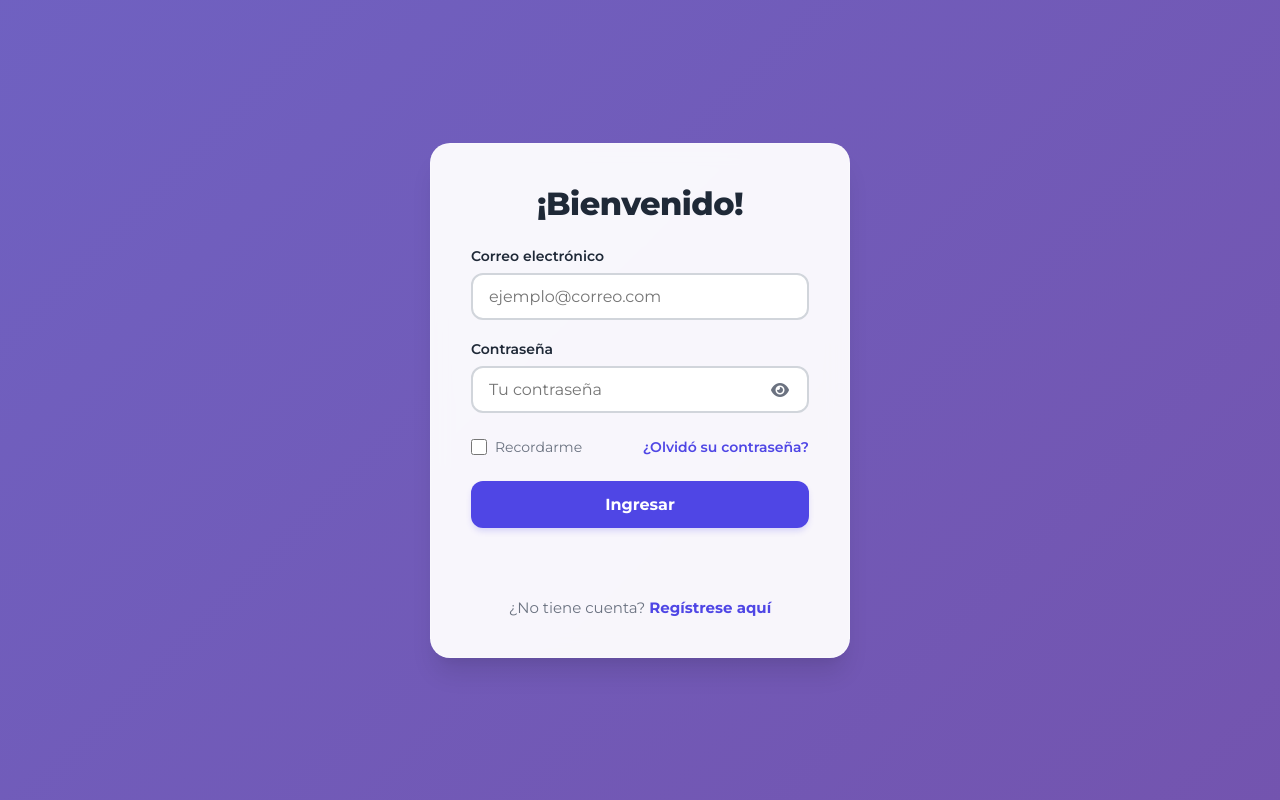
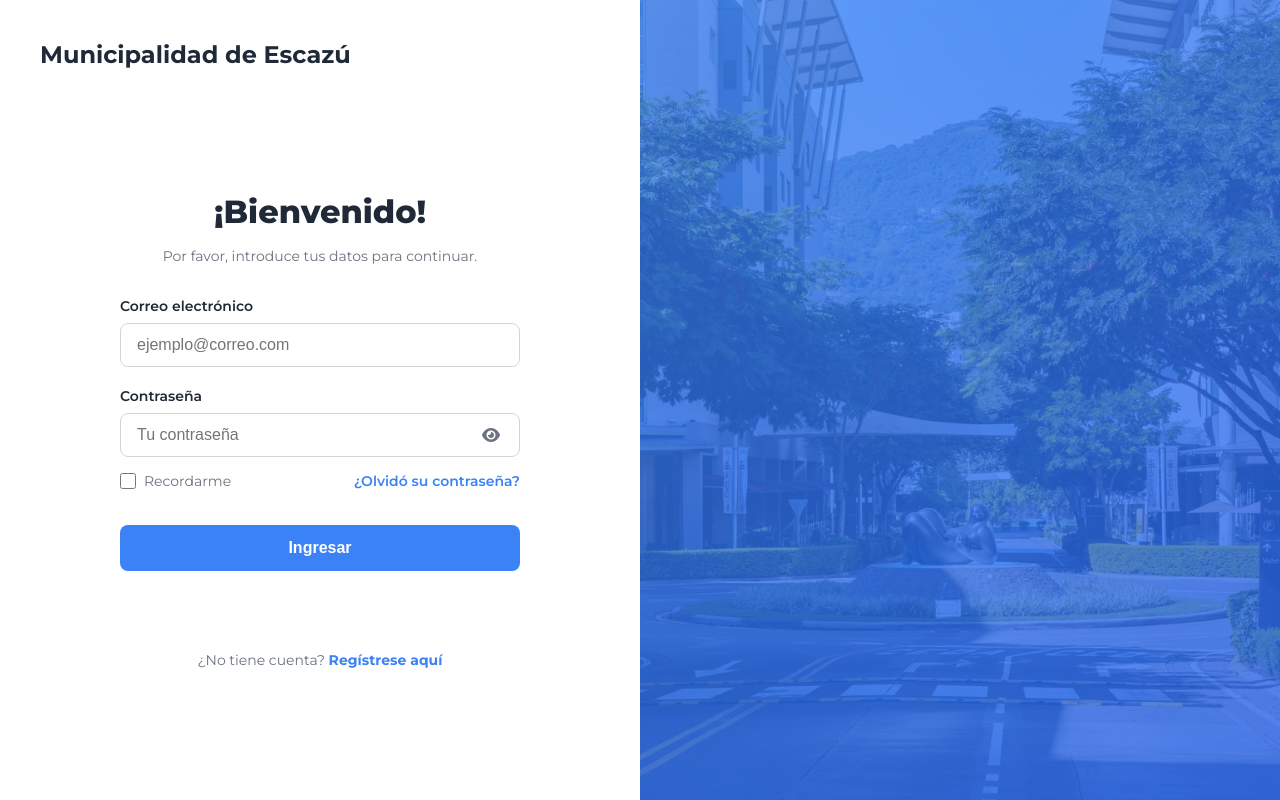
Before and after one commit to tormentionrex-hub/Proyecto_Municipalidad, a website: page public/pages/login.html in a window 1280 px wide. Drawn offline with Linux system fonts and the light colour scheme.

Commit message:
Cambios de diseño en login

```diff
--- a/public/src/styles/login.css
+++ b/public/src/styles/login.css
@@ -1,120 +1,115 @@
-:root {
-    --primary-color: #4f46e5;
-    --primary-hover: #4338ca;
-    --bg-gradient: linear-gradient(135deg, #667eea 0%, #764ba2 100%);
-    --card-bg: rgba(255, 255, 255, 0.95);
-    --glass-bg: rgba(255, 255, 255, 0.8);
-    --text-main: #1f2937;
-    --text-muted: #6b7280;
-    --input-border: #d1d5db;
-    --input-focus: #4f46e5;
-    --shadow-premium: 0 20px 25px -5px rgba(0, 0, 0, 0.1), 0 10px 10px -5px rgba(0, 0, 0, 0.04);
-}
+/* Fuentes */
+@import url('https://fonts.googleapis.com/css2?family=Montserrat:wght@400;600;700&display=swap');
 
-/* RESET */
 * {
     margin: 0;
     padding: 0;
     box-sizing: border-box;
-    font-family: 'Montserrat', sans-serif;
 }
 
 body {
+    font-family: 'Montserrat', sans-serif;
+    overflow-x: hidden;
+}
+
+/* Contenedor principal - Split Screen */
+.contenedorLogin {
+    display: grid;
+    grid-template-columns: 1fr 1fr;
     min-height: 100vh;
+    width: 100%;
+}
+
+/* Lado izquierdo - Formulario */
+.contenedorLogin::before {
+    display: none;
+}
+
+.cardLogin {
+    grid-column: 1;
     display: flex;
+    flex-direction: column;
     justify-content: center;
     align-items: center;
-    background: var(--bg-gradient);
-    background-size: 400% 400%;
-    animation: gradientBG 15s ease infinite;
-    padding: 20px;
+    padding: 120px 80px 60px;
+    background: #ffffff;
+    box-shadow: none;
+    border: none;
+    border-radius: 0;
+    max-width: 100%;
+    text-align: center;
 }
 
-@keyframes gradientBG {
-    0% { background-position: 0% 50%; }
-    50% { background-position: 100% 50%; }
-    100% { background-position: 0% 50%; }
-}
-
-/* Contenedor principal */
-.contenedorLogin {
-    width: 100%;
-    max-width: 420px;
-    perspective: 1000px;
-}
-
-/* Tarjeta con Glassmorphism */
-.cardLogin {
-    background: var(--card-bg);
-    backdrop-filter: blur(10px);
-    -webkit-backdrop-filter: blur(10px);
-    padding: 40px;
-    border-radius: 20px;
-    box-shadow: var(--shadow-premium);
-    width: 100%;
-    text-align: center;
-    border: 1px solid rgba(255, 255, 255, 0.3);
-    animation: cardEntrance 0.8s cubic-bezier(0.16, 1, 0.3, 1);
-}
-
-@keyframes cardEntrance {
-    from {
-        opacity: 0;
-        transform: translateY(30px) rotateX(-10deg);
-    }
-    to {
-        opacity: 1;
-        transform: translateY(0) rotateX(0);
-    }
+/* Logo en la esquina superior izquierda */
+.cardLogin::before {
+    content: "Municipalidad de Escazú";
+    position: absolute;
+    top: 40px;
+    left: 40px;
+    font-size: 24px;
+    font-weight: 700;
+    color: #1f2937;
 }
 
 .cardLogin h2 {
-    margin-bottom: 24px;
+    margin-bottom: 32px;
     font-size: 32px;
     font-weight: 800;
-    color: var(--text-main);
-    letter-spacing: -0.5px;
+    color: #1f2937;
+    text-align: center;
+}
+
+.cardLogin h2::after {
+    content: "Por favor, introduce tus datos para continuar.";
+    display: block;
+    font-size: 14px;
+    font-weight: 400;
+    color: #6b7280;
+    margin-top: 16px;
+    text-align: center;
 }
 
 /* Form Styles */
 #formLogin {
+    width: 100%;
+    max-width: 400px;
     display: flex;
     flex-direction: column;
     gap: 20px;
 }
 
 .grupoInput {
-    text-align: left;
     display: flex;
     flex-direction: column;
     gap: 8px;
+    text-align: left;
+    width: 100%;
 }
 
 .grupoInput label {
     font-size: 14px;
     font-weight: 600;
-    color: var(--text-main);
+    color: #1f2937;
 }
 
-/* Inputs */
 .grupoInput input[type="email"],
 .grupoInput input[type="password"] {
     width: 100%;
     padding: 12px 16px;
-    border: 2px solid var(--input-border);
-    border-radius: 12px;
+    border: 1px solid #d1d5db;
+    border-radius: 8px;
     font-size: 16px;
-    transition: all 0.3s cubic-bezier(0.4, 0, 0.2, 1);
+    transition: all 0.2s;
     background: white;
 }
 
 .grupoInput input:focus {
-    border-color: var(--input-focus);
-    box-shadow: 0 0 0 4px rgba(79, 70, 229, 0.1);
+    border-color: #3b82f6;
+    box-shadow: 0 0 0 3px rgba(59, 130, 246, 0.1);
     outline: none;
 }
 
-/* Password Container and Toggle */
+/* Password Container */
 .password-container {
     position: relative;
 }
@@ -129,22 +124,22 @@
     position: absolute;
     right: 15px;
     cursor: pointer;
-    color: var(--text-muted);
+    color: #6b7280;
     transition: color 0.3s ease;
     padding: 5px;
 }
 
 .inputPassword i:hover {
-    color: var(--primary-color);
+    color: #3b82f6;
 }
 
-/* Login Options (Remember me & Forgot password) */
+/* Login Options */
 .opcionesLogin {
     display: flex;
     justify-content: space-between;
     align-items: center;
     font-size: 14px;
-    margin: 5px 0;
+    margin: -5px 0 5px 0;
 }
 
 .opcionesLogin label {
@@ -152,17 +147,17 @@
     align-items: center;
     gap: 8px;
     cursor: pointer;
-    color: var(--text-muted);
+    color: #6b7280;
 }
 
 .opcionesLogin input[type="checkbox"] {
     width: 16px;
     height: 16px;
-    accent-color: var(--primary-color);
+    accent-color: #3b82f6;
 }
 
 .olvidePassword a {
-    color: var(--primary-color);
+    color: #3b82f6;
     text-decoration: none;
     font-weight: 600;
 }
@@ -175,25 +170,39 @@
 .botonLogin {
     width: 100%;
     padding: 14px;
-    background: var(--primary-color);
+    background: #3b82f6;
     border: none;
-    border-radius: 12px;
+    border-radius: 8px;
     color: white;
     font-weight: 700;
     font-size: 16px;
     cursor: pointer;
     transition: all 0.3s ease;
-    box-shadow: 0 4px 6px -1px rgba(79, 70, 229, 0.2);
+    margin-top: 10px;
 }
 
 .botonLogin:hover {
-    background: var(--primary-hover);
-    transform: translateY(-2px);
-    box-shadow: 0 10px 15px -3px rgba(79, 70, 229, 0.3);
+    background: #2563eb;
+    transform: translateY(-1px);
+    box-shadow: 0 4px 12px rgba(59, 130, 246, 0.3);
 }
 
 .botonLogin:active {
     transform: translateY(0);
+}
+
+/* Google Button - Estilo outline */
+.botonLogin:nth-of-type(2) {
+    background: white;
+    color: #1f2937;
+    border: 1px solid #d1d5db;
+    margin-top: 12px;
+}
+
+.botonLogin:nth-of-type(2):hover {
+    background: #f9fafb;
+    transform: translateY(-1px);
+    box-shadow: 0 2px 8px rgba(0, 0, 0, 0.1);
 }
 
 /* Error Message */
@@ -206,13 +215,14 @@
 
 /* Register Link */
 .registroLink {
-    margin-top: 10px;
-    font-size: 15px;
-    color: var(--text-muted);
+    margin-top: 20px;
+    font-size: 14px;
+    color: #6b7280;
+    text-align: center;
 }
 
 .registroLink a {
-    color: var(--primary-color);
+    color: #3b82f6;
     font-weight: 700;
     text-decoration: none;
 }
@@ -221,9 +231,46 @@
     text-decoration: underline;
 }
 
+/* Lado derecho - Imagen motivacional */
+.contenedorLogin::after {
+    content: "";
+    grid-column: 2;
+    background: linear-gradient(135deg, rgba(59, 130, 246, 0.75) 0%, rgba(37, 99, 235, 0.8) 100%),
+        url('../img/escazu.webp');
+    background-size: cover;
+    background-position: center;
+    display: flex;
+    align-items: center;
+    justify-content: center;
+}
+
 /* Responsive */
+@media (max-width: 968px) {
+    .contenedorLogin {
+        grid-template-columns: 1fr;
+    }
+
+    .contenedorLogin::after {
+        display: none;
+    }
+
+    .cardLogin {
+        padding: 40px 30px;
+    }
+
+    .cardLogin::before {
+        top: 20px;
+        left: 20px;
+        font-size: 20px;
+    }
+}
+
 @media (max-width: 480px) {
     .cardLogin {
         padding: 30px 20px;
     }
+
+    .cardLogin h2 {
+        font-size: 28px;
+    }
 }
```
Also changed, not shown: public/src/img/Municipalidad-de-Escazu.jpeg (added), public/src/img/escazu.webp (added).
